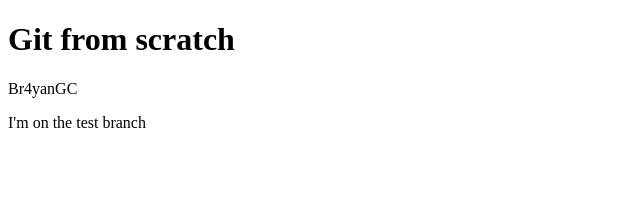
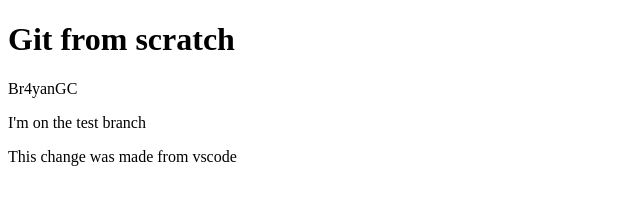
Before and after one commit to Br4yanGC/git-course, a plain HTML site: page index.html in a window 1280 px wide. Shown: the whole page, without its empty margins (0-640 px from the left). Drawn offline with Linux system fonts and the light colour scheme.

Commit message:
First commit from vscode

```diff
--- a/index.html
+++ b/index.html
@@ -3,7 +3,7 @@
 <head>
   <meta charset="UTF-8">
   <meta name="viewport" content="width=device-width, initial-scale=1.0">
-  <title>Git course</title>
+  <title>Playing with git from vscode</title>
 </head>
 <body>
   <h1>Git from scratch</h1>
@@ -11,5 +11,10 @@
   <section>
     <p>I'm on the test branch</p>
   </section>
+  <div>
+    <p>
+      This change was made from vscode
+    </p>
+  </div>
 </body>
 </html>
```
Also changed, not shown: 1 other file.
